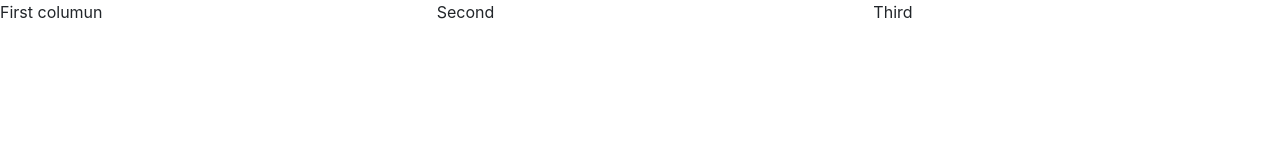
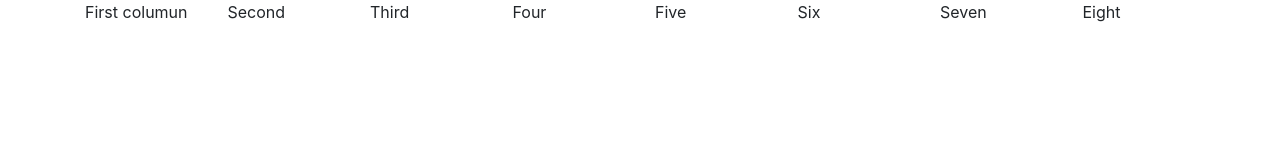
Before and after one commit to RBeraldi/BS4, a plain HTML site: page page2.html in a window 1280 px wide. Drawn offline with nearby package versions, Linux system fonts and the light colour scheme.

Commit message:
Update page2.html

```diff
--- a/page2.html
+++ b/page2.html
@@ -9,13 +9,18 @@
   <script src="https://ajax.googleapis.com/ajax/libs/jquery/3.3.1/jquery.min.js"></script>
   <script src="https://cdnjs.cloudflare.com/ajax/libs/popper.js/1.14.3/umd/popper.min.js"></script>
   <script src="https://maxcdn.bootstrapcdn.com/bootstrap/4.1.3/js/bootstrap.min.js"></script>
-<!-- <div class="container"> -->
+<div class="container">
 <!--<div class="container-fluid">-->
   <div class="row">
   <div class="col">First columun</div>
   <div class="col">Second </div>
   <div class="col">Third</div>
-<!--</div>-->
+    <div class="col">Four</div>
+    <div class="col">Five</div>
+    <div class="col">Six</div>
+    <div class="col">Seven</div>
+    <div class="col">Eight</div>
+</div>
 </div>
   </body>
 </html>
```
